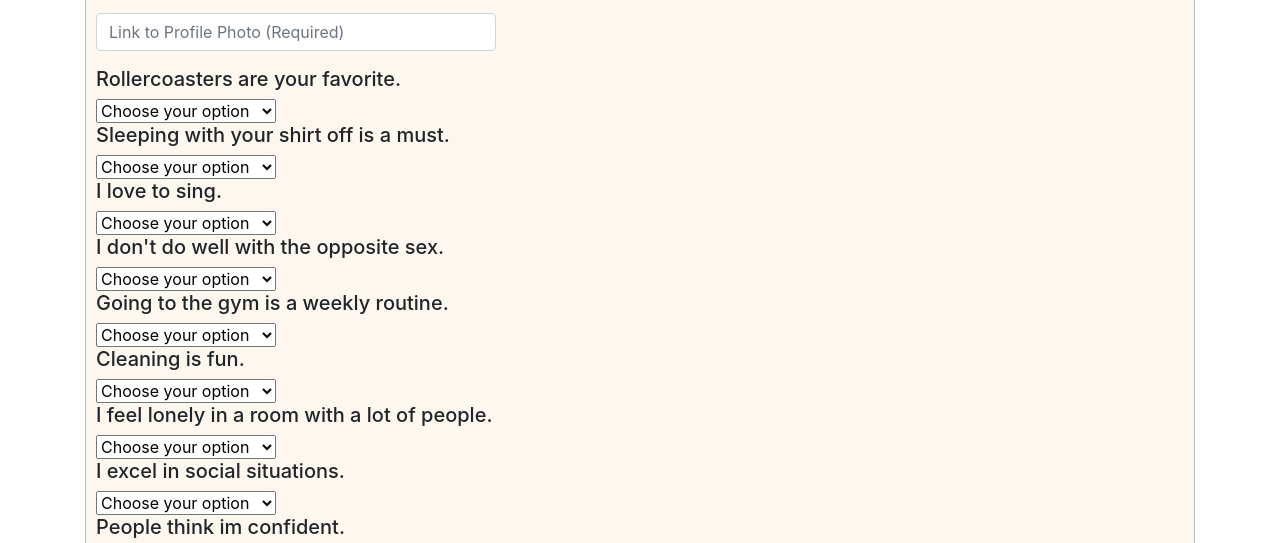
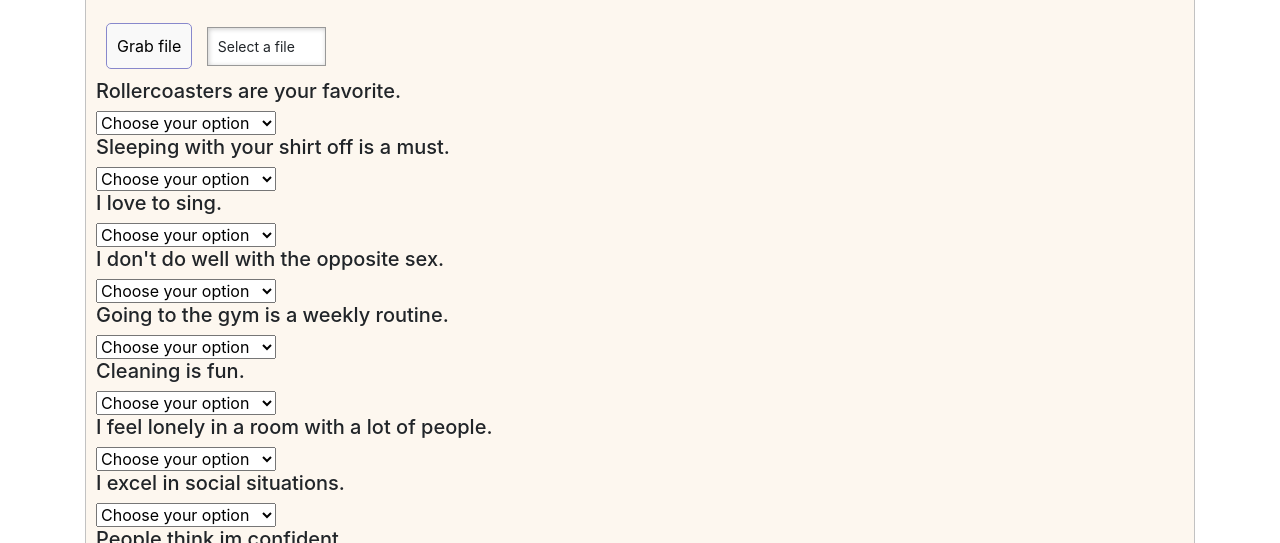
Before and after one commit to rowgregory/Friend-Finder, a website: page app/public/survey.html in a window 1280 px wide. Shown: the part 557-1100 px from the top of the page. Drawn offline with nearby package versions, Linux system fonts and the light colour scheme.

Commit message:
and select file

```diff
--- a/app/public/logic.js
+++ b/app/public/logic.js
@@ -1,3 +1,17 @@
+window.onload = function() {
+    document.getElementById('get_file').onclick = function() {
+        document.getElementById('my_file').click();
+    };
+    $('input[type=file]').change(function (e) {
+        $('#customfileupload').html($(this).val());
+    });
+
+}
+
+$('input[type=file]').change(function (e) {
+    $('#customfileupload').html($(this).val());
+});
+
 $('#sbmtBtn').on('click', (event) => {
 
 
@@ -27,7 +41,7 @@ $('#sbmtBtn').on('click', (event) => {
 
         let newFriend = {
             name: $('#name').val().trim(),
-            photo: $('#photo').val().trim(),
+            photo: $('#photo').val(),
             scores: []
         };
 
@@ -61,6 +75,9 @@ $('#sbmtBtn').on('click', (event) => {
     return false;
 });
 
+
+
+
 $('#myModal').on('click', function() {
     window.location.reload(true);
     });
--- a/app/public/style.css
+++ b/app/public/style.css
@@ -6,9 +6,7 @@ body{
     margin:0;
     padding:0;
 }
-#name, #photo{
-    width: 400px;
-}
+
 
 .jumbotron{
     background:url(images/china.jpg);
@@ -56,3 +54,34 @@ p{
 h4{
     font-size:10px;
 }
+
+#my_file {
+    display: none;
+}
+
+#get_file {
+    background: #f9f9f9;
+    border: 1px solid #88c;
+    padding: 10px;
+    border-radius: 5px;
+    margin: 10px;
+    cursor: pointer;
+}
+#customfileupload
+{
+    display: inline;
+    background-color: #fff;
+    font-size: 14px;
+    padding: 10px 30px 10px 10px;
+    /* width: 250px; */
+    border: 1px solid #999;
+    box-shadow: inset 1px 1px 5px #ccc;
+    -webkit-box-shadow: inset 1px 1px 5px #ccc;
+    -moz-box-shadow: inset 0px 0px 4px #ccc;
+    -ms-box-shadow: inset 0px 0px 4px #ccc;
+    -o-box-shadow: inset 0px 0px 4px #ccc;
+    z-index: 1;
+    white-space: nowrap;
+    overflow: hidden;
+    text-overflow: ellipsis;
+}
--- a/app/public/survey.html
+++ b/app/public/survey.html
@@ -6,6 +6,7 @@
     <meta name="viewport" content="width=device-width, initial-scale=1.0">
     <meta http-equiv="X-UA-Compatible" content="ie=edge">
     <title>Friend Finder</title>
+
     <!--Font Awesome-->
     <link rel="stylesheet" href="https://use.fontawesome.com/releases/v5.1.1/css/all.css" integrity="sha384-O8whS3fhG2OnA5Kas0Y9l3cfpmYjapjI0E4theH4iuMD+pLhbf6JI0jIMfYcK3yZ"
         crossorigin="anonymous">
@@ -17,6 +18,7 @@
     <link rel="stylesheet" href="https://stackpath.bootstrapcdn.com/bootstrap/4.1.3/css/bootstrap.min.css" integrity="sha384-MCw98/SFnGE8fJT3GXwEOngsV7Zt27NXFoaoApmYm81iuXoPkFOJwJ8ERdknLPMO" crossorigin="anonymous">
     <!-- jQuery -->
     <script type="text/javascript" src="https://cdnjs.cloudflare.com/ajax/libs/jquery/3.2.1/jquery.min.js"></script>
+
 
 </head>
 
@@ -49,9 +51,14 @@
             <div class="form-group">
                 <input id="name" type="text" class="form-control" placeholder="Name (Required)">
             </div>
-            <div class="form-group">
-                <input id="photo" type="text" class="form-control" placeholder="Link to Profile Photo (Required)">
-            </div>
+            <!-- <div class="form-group">
+                <input id="photo my_file" type="file" class="form-control" placeholder="Link to Profile Photo (Required)">
+            </div> -->
+
+
+            <input type="button" id="get_file" value="Grab file">
+            <input type="file" id="my_file" style="display: none">
+            <div id="customfileupload">Select a file</div>
 
             <h5>Rollercoasters are your favorite.</h5>
             <select id="q1" class="chosen-select">
@@ -80,6 +87,7 @@
                 <option value="4">4</option>
                 <option value="5">5 (Strongly Agree)</option>
             </select>
+
             <h5>I don't do well with the opposite sex.</h5>
             <select id="q4" class="chosen-select">
                 <option value="" disabled selected>Choose your option</option>
@@ -116,6 +124,7 @@
                 <option value="4">4</option>
                 <option value="5">5 (Strongly Agree)</option>
             </select>
+
             <h5>I excel in social situations.</h5>
             <select id="q8" class="chosen-select">
                 <option value="" disabled selected>Choose your option</option>
@@ -134,6 +143,7 @@
                 <option value="4">4</option>
                 <option value="5">5 (Strongly Agree)</option>
             </select>
+
             <h5>I let other people put me down easily.</h5>
             <select id="q10" class="chosen-select">
                 <option value="" disabled selected>Choose your option</option>
@@ -145,6 +155,7 @@
             </select>
             <br>
             <br>
+
             <button id="sbmtBtn" class="btn btn-secondary" type="submit">Submit</button>
         </form>
     </div>
@@ -175,6 +186,7 @@
         </div>
     </div>
 
+
     <!-- Bootstrap Js -->
     <script src="https://cdnjs.cloudflare.com/ajax/libs/popper.js/1.14.3/umd/popper.min.js" integrity="sha384-ZMP7rVo3mIykV+2+9J3UJ46jBk0WLaUAdn689aCwoqbBJiSnjAK/l8WvCWPIPm49" crossorigin="anonymous"></script>
     <script src="https://stackpath.bootstrapcdn.com/bootstrap/4.1.3/js/bootstrap.min.js" integrity="sha384-ChfqqxuZUCnJSK3+MXmPNIyE6ZbWh2IMqE241rYiqJxyMiZ6OW/JmZQ5stwEULTy" crossorigin="anonymous"></script>
```
